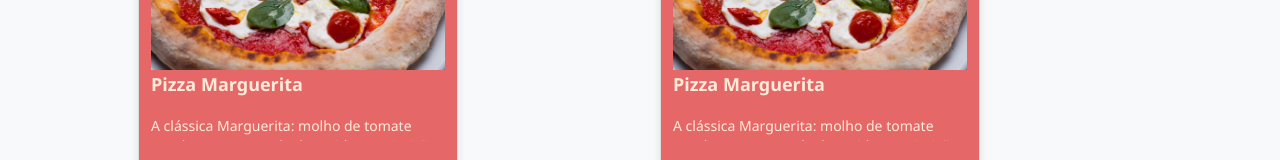
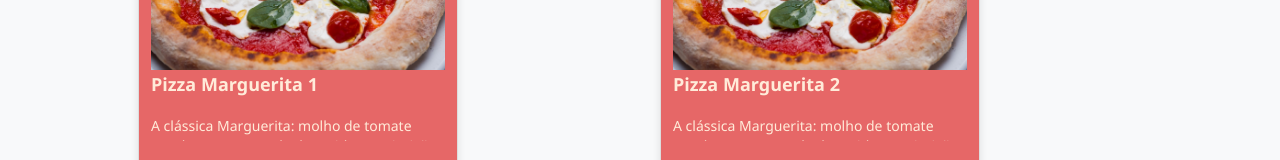
Before and after one commit to dinhonobre/exe.parte6, a React (Create React App) app: page /perfil in a window 1280 px wide. Shown: the part 637-797 px from the top of the page. Built offline with nearby package versions, Linux system fonts and the light colour scheme.

Commit message:
Função dinâmica com redux

```diff
--- a/package.json
+++ b/package.json
@@ -3,12 +3,14 @@
   "version": "0.1.0",
   "private": true,
   "dependencies": {
+    "@reduxjs/toolkit": "^2.7.0",
     "@testing-library/dom": "^10.4.0",
     "@testing-library/jest-dom": "^6.6.3",
     "@testing-library/react": "^16.3.0",
     "@testing-library/user-event": "^13.5.0",
     "react": "^19.1.0",
     "react-dom": "^19.1.0",
+    "react-redux": "^9.2.0",
     "react-router-dom": "^7.5.1",
     "react-scripts": "5.0.1",
     "styled-components": "^6.1.17",
--- a/src/components/PerfilComModal/index.tsx
+++ b/src/components/PerfilComModal/index.tsx
@@ -6,7 +6,7 @@ type Produto = {
   id: number;
   titulo: string;
   descricao: string;
-  preco: number;
+  preco: string;
   imagem: string;
 };
 
@@ -20,7 +20,7 @@ const PerfilComModal = ({ onClose, aoAdicionar }: Props) => {
     id: 1,
     titulo: "Pizza Marguerita",
     descricao: "A clássica Marguerita: molho de tomate suculento, mussarela derretida, manjericão fresco e um toque de azeite. Sabor e simplicidade!",
-    preco: 29.90,
+    preco: String(29.90),
     imagem: imagemPerfil,
   };
 
--- a/src/components/SidebarCarrinho/styles.ts
+++ b/src/components/SidebarCarrinho/styles.ts
@@ -10,6 +10,18 @@ export const Sidebar = styled.aside`
   z-index: 1100;
   padding: 20px 20px 20px 20px;
   overflow-y: none;
+`;
+
+export const SidebarFundo = styled.div`
+  position: fixed;
+  top: 0;
+  left: 0;
+  width: 100%;
+  height: 100%;
+  background-color: rgba(0, 0, 0, 0.5); /* Cor de fundo semitransparente */
+  display: flex;
+  justify-content: flex-end; /* Alinha a sidebar à direita */
+  z-index: 1000; /* Garante que fique acima de outros elementos */
 `;
 
 export const Item = styled.div`
--- a/src/index.tsx
+++ b/src/index.tsx
@@ -3,15 +3,19 @@ import ReactDOM from 'react-dom/client';
 import './index.css';
 import App from './App';
 import reportWebVitals from './reportWebVitals';
+import { Provider } from 'react-redux';
+import store from './store';
 
 const rootElement = document.getElementById('root');
 if (!rootElement) {
   throw new Error("Root element not found");
 }
-const root = ReactDOM.createRoot(rootElement);
-root.render(
+const reactRoot = ReactDOM.createRoot(rootElement);
+reactRoot.render(
   <React.StrictMode>
-    <App />
+    <Provider store={store}>
+      <App />
+    </Provider>
   </React.StrictMode>
 );
 
--- a/src/pages/Perfil/index.tsx
+++ b/src/pages/Perfil/index.tsx
@@ -12,6 +12,8 @@ import Entrega from "../../components/Entrega";
 import Pagamento from "../../components/Pagamento";
 import Confirmacao from "../../components/Confirmacao";
 import RestauranteModal from "../../components/RestauranteModal";
+import { useDispatch } from "react-redux";
+import { adicionarAoCarrinho as adicionarAoCarrinhoAction } from "../../store/carrinhoSlice";
 
 type Produto = {
   id: number;
@@ -21,61 +23,25 @@ type Produto = {
   imagem: string;
 };
 
-const produtos = [
-  {
-    id: 1,
-    titulo: "Pizza Marguerita",
-    descricao:
-      "A clássica Marguerita: molho de tomate suculento, mussarela derretida, manjericão fresco e um toque de azeite. Sabor e simplicidade!",
-    imagem: imagemPerfil,
-  },
-  {
-    id: 2,
-    titulo: "Pizza Marguerita",
-    descricao:
-      "A clássica Marguerita: molho de tomate suculento, mussarela derretida, manjericão fresco e um toque de azeite. Sabor e simplicidade!",
-    imagem: imagemPerfil,
-  },
-  {
-    id: 3,
-    titulo: "Pizza Marguerita",
-    descricao:
-      "A clássica Marguerita: molho de tomate suculento, mussarela derretida, manjericão fresco e um toque de azeite. Sabor e simplicidade!",
-    imagem: imagemPerfil,
-  },
-  {
-    id: 4,
-    titulo: "Pizza Marguerita",
-    descricao:
-      "A clássica Marguerita: molho de tomate suculento, mussarela derretida, manjericão fresco e um toque de azeite. Sabor e simplicidade!",
-    imagem: imagemPerfil,
-  },
-  {
-    id: 5,
-    titulo: "Pizza Marguerita",
-    descricao:
-      "A clássica Marguerita: molho de tomate suculento, mussarela derretida, manjericão fresco e um toque de azeite. Sabor e simplicidade!",
-    imagem: imagemPerfil,
-  },
-  {
-    id: 6,
-    titulo: "Pizza Marguerita",
-    descricao:
-      "A clássica Marguerita: molho de tomate suculento, mussarela derretida, manjericão fresco e um toque de azeite. Sabor e simplicidade!",
-    imagem: imagemPerfil,
-  },
+const produtos: Produto[] = [
+  { id: 1, titulo: "Pizza Marguerita 1", descricao: "A clássica Marguerita: molho de tomate suculento, mussarela derretida, manjericão fresco e um toque de azeite. Sabor e simplicidade!", imagem: imagemPerfil, preco: "39.90" },
+  { id: 2, titulo: "Pizza Marguerita 2", descricao: "A clássica Marguerita: molho de tomate suculento, mussarela derretida, manjericão fresco e um toque de azeite. Sabor e simplicidade!", imagem: imagemPerfil, preco: "42.50" },
+  { id: 3, titulo: "Pizza Marguerita 3", descricao: "A clássica Marguerita: molho de tomate suculento, mussarela derretida, manjericão fresco e um toque de azeite. Sabor e simplicidade!", imagem: imagemPerfil, preco: "35.00" },
+  { id: 4, titulo: "Pizza Marguerita 4", descricao: "A clássica Marguerita: molho de tomate suculento, mussarela derretida, manjericão fresco e um toque de azeite. Sabor e simplicidade!", imagem: imagemPerfil, preco: "45.99" },
+  { id: 5, titulo: "Pizza Marguerita 5", descricao: "A clássica Marguerita: molho de tomate suculento, mussarela derretida, manjericão fresco e um toque de azeite. Sabor e simplicidade!", imagem: imagemPerfil, preco: "38.75" },
+  { id: 6, titulo: "Pizza Marguerita 6", descricao: "A clássica Marguerita: molho de tomate suculento, mussarela derretida, manjericão fresco e um toque de azeite. Sabor e simplicidade!", imagem: imagemPerfil, preco: "41.20" },
 ];
 
 const Perfil = () => {
   const [modalAberto, setModalAberto] = useState(false);
-  const [carrinhoAberto, setCarrinhoAberto] = useState(false);
+  const [carrinhoAberto, setCarrinhoAberto] = useState(false); // Estado para controlar a visibilidade do carrinho
   const [itensCarrinho, setItensCarrinho] = useState<Produto[]>([]);
   const [mostrarEntrega, setMostrarEntrega] = useState(false);
   const [mostrarPagamento, setMostrarPagamento] = useState(false);
   const [mostrarConfirmacao, setMostrarConfirmacao] = useState(false);
-  const [restauranteSelecionado, setRestauranteSelecionado] =
-    useState<any>(null);
+  const [restauranteSelecionado, setRestauranteSelecionado] = useState<any>(null);
   const [modalRestauranteAberto, setModalRestauranteAberto] = useState(false);
+  const dispatch = useDispatch();
 
   useEffect(() => {
     if (itensCarrinho.length === 0) {
@@ -83,22 +49,9 @@ const Perfil = () => {
     }
   }, [itensCarrinho]);
 
-  const adicionarAoCarrinho = (produto: any) => {
-    setItensCarrinho((prevItens) => [...prevItens, produto]);
-  };
-
-  const removerDoCarrinho = (id: number) => {
-    setItensCarrinho((prevItens) =>
-      prevItens.filter((produto) => produto.id !== id)
-    );
-  };
-
-  const abrirModal = () => {
-    setModalAberto(true);
-  };
-
-  const fecharModalEAbrirCarrinho = () => {
-    setModalAberto(false);
+  const adicionarAoCarrinhoRedux = (produto: Produto) => {
+    console.log("Dispatching adicionarAoCarrinho:", produto);
+    dispatch(adicionarAoCarrinhoAction(produto));
     setCarrinhoAberto(true);
   };
 
@@ -124,9 +77,7 @@ const Perfil = () => {
 
   const handleComprarRestaurante = async (restauranteId: string) => {
     try {
-      const response = await fetch(
-        `https://fake-api-tau.vercel.app/api/efood/restaurantes/${restauranteId}`
-      );
+      const response = await fetch(`https://fake-api-tau.vercel.app/api/efood/restaurantes/${restauranteId}`);
       if (!response.ok) {
         throw new Error(`HTTP error! status: ${response.status}`);
       }
@@ -143,24 +94,29 @@ const Perfil = () => {
     setRestauranteSelecionado(null);
   };
 
+  const fecharCarrinho = () => { // <------------------- FUNÇÃO PARA FECHAR O CARRINHO
+    setCarrinhoAberto(false);
+  };
+
   return (
     <>
       <PerfilHeader />
       <Apresentacao />
-      {carrinhoAberto &&
-        !mostrarEntrega &&
-        !mostrarPagamento &&
-        !mostrarConfirmacao && <Overlay />}
+      {carrinhoAberto && !mostrarEntrega && !mostrarPagamento && !mostrarConfirmacao && (
+        <Overlay onClick={fecharCarrinho} /> // <---- Passe a função para fechar ao clicar fora
+      )}
       {mostrarConfirmacao && <Overlay />}
       <Container carrinhoAberto={carrinhoAberto}>
-        {produtos.map((produto, index) => (
+        {produtos.map((produto) => (
           <CardPerfil
             key={produto.id}
+            id={produto.id}
             titulo={produto.titulo}
             descricao={produto.descricao}
             imagem={produto.imagem}
-            aoAbrirModal={abrirModal}
-            aoComprar={() => handleComprarRestaurante((index + 1).toString())}
+            preco={produto.preco}
+            aoAdicionarAoCarrinho={adicionarAoCarrinhoRedux}
+            aoComprar={() => handleComprarRestaurante(produto.id.toString())}
           />
         ))}
       </Container>
@@ -168,8 +124,8 @@ const Perfil = () => {
       {modalAberto && (
         <PerfilComModal
           onClose={() => setModalAberto(false)}
-          aoAdicionar={(produto) => {
-            adicionarAoCarrinho(produto);
+          aoAdicionar={(prod) => {
+            adicionarAoCarrinhoRedux(prod);
             setModalAberto(false);
             setCarrinhoAberto(true);
           }}
@@ -177,25 +133,18 @@ const Perfil = () => {
       )}
       {console.log("Valor de modalRestauranteAberto antes da renderização:", modalRestauranteAberto)}
       {modalRestauranteAberto && (
-        <RestauranteModal
-          restaurante={restauranteSelecionado}
-          onClose={fecharModalRestaurante}
-        />
+        <RestauranteModal restaurante={restauranteSelecionado} onClose={fecharModalRestaurante} />
       )}
 
       {carrinhoAberto && !mostrarEntrega && !mostrarPagamento && (
         <SidebarCarrinho
-          aoRemover={removerDoCarrinho}
-          produtosCarrinho={itensCarrinho}
           aoContinuar={abrirEntrega}
+          onFechar={fecharCarrinho} // <---- Passe a função para fechar o carrinho
         />
       )}
 
       {mostrarEntrega && !mostrarPagamento && (
-        <Entrega
-          onVoltar={() => setMostrarEntrega(false)}
-          onContinuarPagamento={abrirPagamento}
-        />
+        <Entrega onVoltar={() => setMostrarEntrega(false)} onContinuarPagamento={abrirPagamento} />
       )}
 
       {mostrarPagamento && (
@@ -203,16 +152,13 @@ const Perfil = () => {
           onFecharPagamento={fecharPagamento}
           onConfirmarPagamento={() => setMostrarConfirmacao(true)}
           onVoltarParaEntrega={() => {
-            // Passa a função para voltar à Entrega
             setMostrarPagamento(false);
             setMostrarEntrega(true);
           }}
         />
       )}
 
-      {mostrarConfirmacao && (
-        <Confirmacao onFecharConfirmacao={fecharConfirmacao} />
-      )}
+      {mostrarConfirmacao && <Confirmacao onFecharConfirmacao={fecharConfirmacao} />}
 
       <Footer />
     </>
--- /dev/null
+++ b/src/store/carrinhoSlice.ts
@@ -0,0 +1,34 @@
+import { createSlice, PayloadAction } from '@reduxjs/toolkit';
+
+interface ItemCarrinho {
+  id: number;
+  titulo: string;
+  preco: string;
+  imagem: string;
+  // Adicione outras propriedades conforme necessário
+}
+
+interface CarrinhoState {
+  itens: ItemCarrinho[];
+}
+
+const initialState: CarrinhoState = {
+  itens: [],
+};
+
+const carrinhoSlice = createSlice({
+  name: 'carrinho',
+  initialState,
+  reducers: {
+    adicionarAoCarrinho: (state, action: PayloadAction<ItemCarrinho>) => {
+      state.itens.push(action.payload);
+    },
+    removerDoCarrinho: (state, action: PayloadAction<number>) => {
+      state.itens = state.itens.filter(item => item.id !== action.payload);
+    },
+  },
+});
+
+export const { adicionarAoCarrinho, removerDoCarrinho } = carrinhoSlice.actions;
+
+export default carrinhoSlice.reducer;
--- /dev/null
+++ b/src/store/index.ts
@@ -0,0 +1,14 @@
+import { configureStore } from '@reduxjs/toolkit';
+import carrinhoReducer from './carrinhoSlice';
+
+const store = configureStore({
+  reducer: {
+    carrinho: carrinhoReducer,
+  },
+});
+
+// Tipagens para facilitar o uso do dispatch e do estado nos componentes
+export type RootState = ReturnType<typeof store.getState>;
+export type AppDispatch = typeof store.dispatch;
+
+export default store;
```
Also changed, not shown: src/components/CardPerfil/index.tsx (+34 -9 lines), src/components/SidebarCarrinho/index.tsx (+35 -18 lines), src/models/Produto.ts (line endings or trailing spaces), 1 other file (tests, documents, lock files or other folders).
